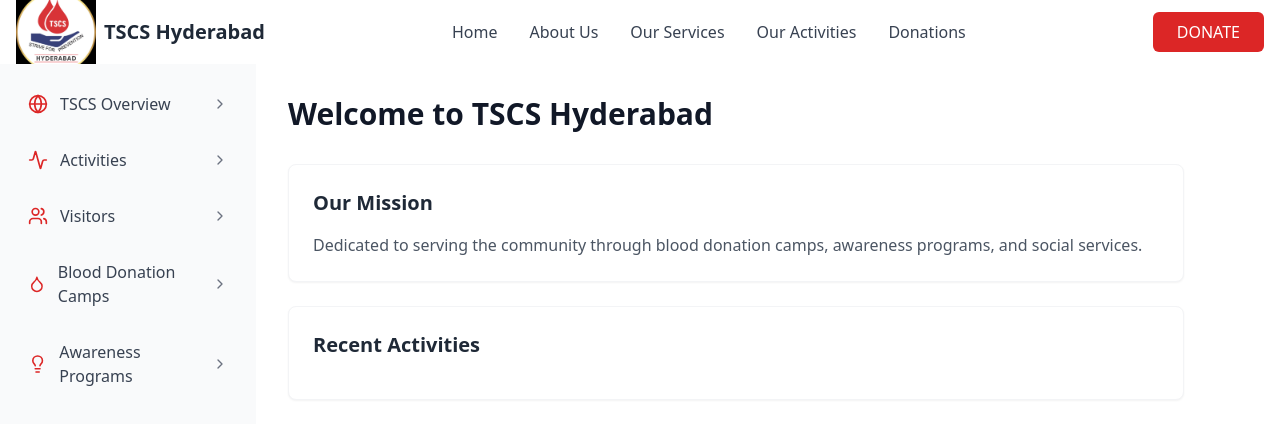
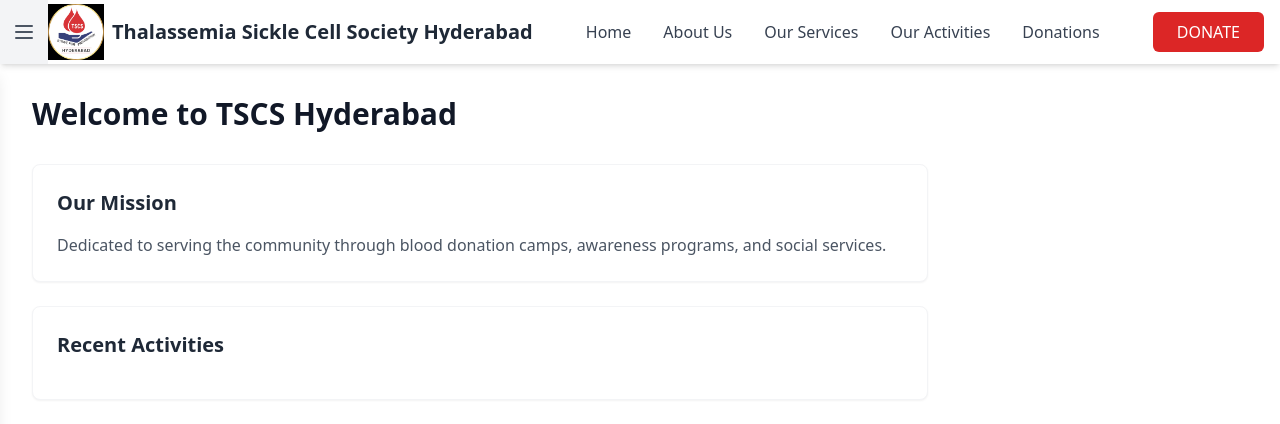
Before and after one commit to Akshithre/TSCS, a React (Vite) app: page / in a window 1280 px wide. Shown: the top 424 px of the page. Built offline with nearby package versions, Linux system fonts and the light colour scheme.

Commit message:
altering the layout and structure

```diff
--- a/src/components/Layout/Layout.jsx
+++ b/src/components/Layout/Layout.jsx
@@ -1,15 +1,29 @@
-import React from 'react';
+import React, { useState } from 'react';
 import Navigation from './Navigation';
 import Sidebar from './Sidebar/Sidebar';
 
-export const Layout = ({ children }) => (
-  <div className="min-h-screen">
-    <Navigation />
-    <div className="flex">
-      <Sidebar />
-      <main className="flex-1 p-8 bg-white">
-        {children}
-      </main>
+export const Layout = ({ children }) => {
+  const [isSidebarOpen, setIsSidebarOpen] = useState(false);
+
+  const toggleSidebar = () => {
+    setIsSidebarOpen(!isSidebarOpen);
+  };
+
+  return (
+    <div className="min-h-screen">
+      <Navigation toggleSidebar={toggleSidebar} isSidebarOpen={isSidebarOpen} />
+      <div className="flex pt-16">
+        <Sidebar isOpen={isSidebarOpen} />
+        <main
+          className={`flex-1 p-8 bg-white transition-all duration-300 ${
+            isSidebarOpen ? 'ml-64' : 'ml-0'
+          }`}
+        >
+          {children}
+        </main>
+      </div>
     </div>
-  </div>
-);
+  );
+};
+
+export default Layout;
--- a/src/components/Layout/Navigation.jsx
+++ b/src/components/Layout/Navigation.jsx
@@ -1,19 +1,32 @@
 import React from 'react';
 import { Link } from 'react-router-dom';
 import logo from '../../assets/tscs-logo.jpeg';
+import { Menu, X } from 'lucide-react';
 
-const Navigation = () => (
-  <nav className="bg-white shadow-md">
-    <div className="max-w-7xl mx-auto px-4">
+const Navigation = ({ toggleSidebar, isSidebarOpen }) => (
+  <nav className="bg-white shadow-md fixed w-full top-0 z-50">
+    <div className="flex items-center">
+      <button
+        onClick={toggleSidebar}
+        className="hover:bg-gray-100 focus:outline-none h-16 w-12 flex items-center justify-center"
+      >
+        {isSidebarOpen ? (
+          <X className="h-6 w-6 text-gray-600" />
+        ) : (
+          <Menu className="h-6 w-6 text-gray-600" />
+        )}
+      </button>
+
+      <div className="max-w-7xl mx-auto flex-1">
         <div className="flex justify-between items-center h-16">
           <div className="flex items-center">
             <Link to="/" className="flex items-center">
               <img
                 src={logo}
                 alt="Thalassemia and Sickle Cell Society"
-              className="w-20 h-20 object-contain"
+                className="w-14 h-20 object-contain"
               />
-            <span className="ml-2 text-xl font-semibold text-gray-800">TSCS Hyderabad</span>
+              <span className="ml-2 text-xl font-semibold text-gray-800">Thalassemia Sickle Cell Society Hyderabad</span>
             </Link>
           </div>
 
@@ -25,10 +38,11 @@
             <Link to="/donations" className="text-gray-700 hover:text-red-600">Donations</Link>
           </div>
 
-        <div>
+          <div className="pr-4">
             <button className="bg-red-600 hover:bg-red-700 text-white px-6 py-2 rounded-md">
               DONATE
             </button>
+          </div>
         </div>
       </div>
     </div>
--- a/src/components/Layout/Sidebar/Sidebar.jsx
+++ b/src/components/Layout/Sidebar/Sidebar.jsx
@@ -1,14 +1,43 @@
+// import React from 'react';
+// import MenuItem from './MenuItem';
+// import { sidebarConfig } from './sidebarConfig';
+
+// const Sidebar = ({ isOpen }) => {
+//   return (
+//     <div
+//       className={`fixed top-16 left-0 h-[calc(100vh-4rem)] bg-gray-50 shadow-lg transition-transform duration-300 ease-in-out transform ${
+//         isOpen ? 'translate-x-0' : '-translate-x-full'
+//       }`}
+//       style={{ width: '16rem' }}
+//     >
+//       <div className="p-4 space-y-2">
+//         {sidebarConfig.map((item, index) => (
+//           <MenuItem key={index} item={item} />
+//         ))}
+//       </div>
+//     </div>
+//   );
+// };
+
+// export default Sidebar;
 import React from 'react';
 import MenuItem from './MenuItem';
 import { sidebarConfig } from './sidebarConfig';
 
-const Sidebar = () => {
+const Sidebar = ({ isOpen }) => {
   return (
-    <div className="w-64 bg-gray-50 min-h-screen p-4">
-      <div className="space-y-2">
-        {sidebarConfig.map((item, index) => (
-          <MenuItem key={index} item={item} />
-        ))}
+    <div
+      className={`fixed top-16 left-0 h-[calc(100vh-4rem)] bg-gray-50 shadow-lg transition-transform duration-300 ease-in-out transform ${
+        isOpen ? 'translate-x-0' : '-translate-x-full'
+      }`}
+      style={{ width: '16rem' }}
+    >
+      <div className="h-full overflow-y-auto [&::-webkit-scrollbar]:w-2 [&::-webkit-scrollbar-thumb]:rounded-full [&::-webkit-scrollbar-track]:bg-transparent [&::-webkit-scrollbar-thumb]:bg-gray-300 hover:[&::-webkit-scrollbar-thumb]:bg-gray-400">
+        <div className="p-4 space-y-2">
+          {sidebarConfig.map((item, index) => (
+            <MenuItem key={index} item={item} />
+          ))}
+        </div>
       </div>
     </div>
   );
```
Lines whose indentation alone changed are shown as unchanged.
